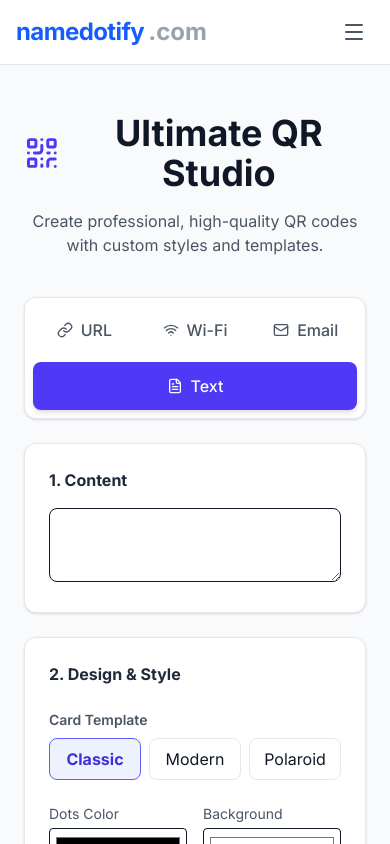
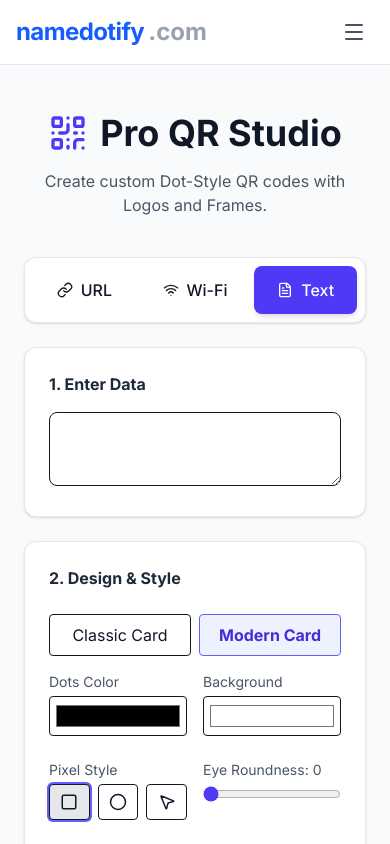
Before and after one commit to ashishjacob786/namedotify, a Next.js app: page /qrcode in a window 390 px wide. Both pictures are taken after a click on the button "Text". Shown: the top 844 px of the page. Built offline with nearby package versions, Linux system fonts and the light colour scheme.

Commit message:
Switched to react-qrcode-logo to fix Dots style and Lab color error

```diff
--- a/package.json
+++ b/package.json
@@ -15,6 +15,7 @@
     "qrcode.react": "^4.2.0",
     "react": "19.2.3",
     "react-dom": "19.2.3",
+    "react-qrcode-logo": "^4.0.0",
     "whois-json": "^2.0.4"
   },
   "devDependencies": {
--- a/src/app/qrcode/page.js
+++ b/src/app/qrcode/page.js
@@ -1,39 +1,38 @@
 "use client";
 import React, { useState } from 'react';
-import { QRCodeCanvas } from 'qrcode.react';
+import { QRCode } from 'react-qrcode-logo'; // ✅ New Library
 import html2canvas from 'html2canvas';
-import { QrCode, Download, Link as LinkIcon, Palette, Upload, Trash2, Wifi, Mail, FileText, Smartphone, Loader2, Layout, Square, Circle } from 'lucide-react';
+import { QrCode, Download, Link as LinkIcon, Palette, Upload, Trash2, Wifi, Mail, FileText, Smartphone, Loader2, Square, Circle, MousePointer2 } from 'lucide-react';
 
 export default function QrPage() {
-  const [activeTab, setActiveTab] = useState('url'); // url, wifi, email, text
+  const [activeTab, setActiveTab] = useState('url');
 
-  // Inputs
+  // Content Inputs
   const [url, setUrl] = useState('https://namedotify.com');
   const [text, setText] = useState('');
   const [wifiSsid, setWifiSsid] = useState('');
   const [wifiPass, setWifiPass] = useState('');
   const [email, setEmail] = useState('');
-  const [subject, setSubject] = useState('');
 
   // Design State
   const [label, setLabel] = useState('SCAN ME');
-  const [icon, setIcon] = useState(null);
+  const [icon, setIcon] = useState('');
   const [uploading, setUploading] = useState(false);
   const [fgColor, setFgColor] = useState('#000000');
   const [bgColor, setBgColor] = useState('#ffffff');
 
-  // Advanced Design Options
-  const [qrStyle, setQrStyle] = useState('squares'); // 'squares' or 'dots'
-  const [eyeRadius, setEyeRadius] = useState(0); // 0 to 15 (Corner roundness)
-  const [template, setTemplate] = useState('classic'); // 'classic', 'modern', 'polaroid'
+  // ✅ Advanced Styling (Ab ye 100% kaam karega)
+  const [qrStyle, setQrStyle] = useState('squares'); // 'squares' | 'dots' | 'fluid'
+  const [eyeRadius, setEyeRadius] = useState(0); // 0 - 20 (Corner roundness)
+  const [template, setTemplate] = useState('modern'); // classic, modern
 
-  // Generate Final QR Value
+  // QR Value Logic
   const getQrValue = () => {
     switch(activeTab) {
         case 'url': return url || 'https://namedotify.com';
-        case 'text': return text || 'Hello World';
+        case 'text': return text || 'Hello';
         case 'wifi': return `WIFI:T:WPA;S:${wifiSsid};P:${wifiPass};;`;
-        case 'email': return `mailto:${email}?subject=${subject}`;
+        case 'email': return `mailto:${email}`;
         default: return url;
     }
   };
@@ -47,51 +46,36 @@ export default function QrPage() {
         setTimeout(() => {
             setIcon(reader.result);
             setUploading(false);
-        }, 800);
+        }, 500);
       };
       reader.readAsDataURL(file);
     }
   };
 
-  // ✅ FIXED DOWNLOAD FUNCTION (Solves 'lab' color error)
+  // ✅ ERROR-PROOF DOWNLOAD FUNCTION
   const downloadQR = () => {
-    const element = document.getElementById('qr-download-area');
+    const element = document.getElementById('qr-capture-zone'); // Target ID
 
-    if (!element) {
-        alert("Error: Element not found.");
-        return;
-    }
+    if (!element) return;
 
-    setTimeout(async () => {
-        try {
-            const canvas = await html2canvas(element, {
+    // Use specific settings to avoid 'lab()' color errors
+    html2canvas(element, {
         useCORS: true,
-                allowTaint: true,
-                scale: 3, // High Quality
-                backgroundColor: null, // Transparent background fix
+        scale: 4, // Ultra HD
+        backgroundColor: null, // Transparent support
         logging: false,
-                // Fix for 'lab' color error: Force sRGB
-                onclone: (clonedDoc) => {
-                    const el = clonedDoc.getElementById('qr-download-area');
-                    if (el) {
-                        // Ensure no modern CSS variables leak in
-                        el.style.fontFeatureSettings = '"liga" 0';
-                    }
-                }
-            });
-
+    }).then(canvas => {
         const image = canvas.toDataURL("image/png");
         const link = document.createElement('a');
         link.href = image;
-            link.download = `namedotify-qr-${Date.now()}.png`;
+        link.download = `QR-${Date.now()}.png`;
         document.body.appendChild(link);
         link.click();
         document.body.removeChild(link);
-        } catch (error) {
-            console.error("Download Error:", error);
-            alert("Download failed. Try changing the color slightly.");
-        }
-    }, 100);
+    }).catch(err => {
+        console.error("Download Error:", err);
+        alert("Oops! Try choosing a simpler background color.");
+    });
   };
 
   return (
@@ -101,31 +85,28 @@ export default function QrPage() {
         {/* Header */}
         <div className="text-center mb-10 mt-6">
             <h1 className="text-4xl font-bold mb-4 flex items-center justify-center gap-3">
-                <QrCode className="text-indigo-600 w-10 h-10" /> Ultimate QR Studio
+                <QrCode className="text-indigo-600 w-10 h-10" /> Pro QR Studio
             </h1>
-            <p className="text-gray-600">Create professional, high-quality QR codes with custom styles and templates.</p>
+            <p className="text-gray-600">Create custom Dot-Style QR codes with Logos and Frames.</p>
         </div>
 
         <div className="grid grid-cols-1 lg:grid-cols-12 gap-8">
 
-            {/* LEFT SIDE: Controls (Cols 6) */}
+            {/* LEFT: Controls (Cols 6) */}
             <div className="lg:col-span-6 space-y-6">
 
-                {/* 1. Content Type */}
+                {/* 1. Content Tabs */}
                 <div className="bg-white p-2 rounded-xl shadow-sm border border-gray-200 flex flex-wrap gap-2">
                     {[
                         { id: 'url', icon: LinkIcon, label: 'URL' },
                         { id: 'wifi', icon: Wifi, label: 'Wi-Fi' },
-                        { id: 'email', icon: Mail, label: 'Email' },
                         { id: 'text', icon: FileText, label: 'Text' },
                     ].map((tab) => (
                         <button
                             key={tab.id}
                             onClick={() => setActiveTab(tab.id)}
                             className={`flex-1 flex items-center justify-center gap-2 py-3 px-4 rounded-lg font-medium transition ${
-                                activeTab === tab.id
-                                ? 'bg-indigo-600 text-white shadow-md'
-                                : 'hover:bg-gray-100 text-gray-600'
+                                activeTab === tab.id ? 'bg-indigo-600 text-white shadow-md' : 'hover:bg-gray-100'
                             }`}
                         >
                             <tab.icon size={16} /> {tab.label}
@@ -133,38 +114,30 @@ export default function QrPage() {
                     ))}
                 </div>
 
-                {/* 2. Input Fields */}
+                {/* 2. Inputs */}
                 <div className="bg-white p-6 rounded-xl shadow-sm border border-gray-200">
-                    <h3 className="font-bold text-gray-800 mb-4">1. Content</h3>
-                    {activeTab === 'url' && <input type="text" value={url} onChange={(e) => setUrl(e.target.value)} className="w-full p-3 border rounded-lg focus:ring-2 focus:ring-indigo-500 outline-none" />}
-                    {activeTab === 'text' && <textarea value={text} onChange={(e) => setText(e.target.value)} className="w-full p-3 border rounded-lg focus:ring-2 focus:ring-indigo-500 outline-none" />}
+                    <h3 className="font-bold text-gray-800 mb-4">1. Enter Data</h3>
+                    {activeTab === 'url' && <input type="text" value={url} onChange={(e) => setUrl(e.target.value)} className="w-full p-3 border rounded-lg outline-none focus:border-indigo-500" />}
+                    {activeTab === 'text' && <textarea value={text} onChange={(e) => setText(e.target.value)} className="w-full p-3 border rounded-lg outline-none focus:border-indigo-500" />}
                     {activeTab === 'wifi' && (
                         <div className="grid grid-cols-2 gap-4">
                             <input type="text" value={wifiSsid} onChange={(e) => setWifiSsid(e.target.value)} placeholder="SSID" className="w-full p-3 border rounded-lg" />
                             <input type="text" value={wifiPass} onChange={(e) => setWifiPass(e.target.value)} placeholder="Password" className="w-full p-3 border rounded-lg" />
                         </div>
                     )}
-                    {activeTab === 'email' && <input type="email" value={email} onChange={(e) => setEmail(e.target.value)} placeholder="Email" className="w-full p-3 border rounded-lg" />}
                 </div>
 
                 {/* 3. Design Controls */}
                 <div className="bg-white p-6 rounded-xl shadow-sm border border-gray-200 space-y-6">
                     <h3 className="font-bold text-gray-800">2. Design & Style</h3>
 
-                    {/* Template Selection */}
-                    <div>
-                        <label className="block text-sm text-gray-600 mb-2 font-semibold">Card Template</label>
-                        <div className="flex gap-2">
-                            {['classic', 'modern', 'polaroid'].map((t) => (
-                                <button
-                                    key={t}
-                                    onClick={() => setTemplate(t)}
-                                    className={`flex-1 py-2 rounded-lg border capitalize ${template === t ? 'bg-indigo-50 border-indigo-500 text-indigo-700 font-bold' : 'bg-white border-gray-200'}`}
-                                >
-                                    {t}
+                    {/* Template */}
+                    <div className="flex gap-2 mb-4">
+                        {['classic', 'modern'].map((t) => (
+                            <button key={t} onClick={() => setTemplate(t)} className={`flex-1 py-2 border rounded capitalize ${template === t ? 'bg-indigo-50 border-indigo-500 text-indigo-700 font-bold' : ''}`}>
+                                {t} Card
                             </button>
                         ))}
-                        </div>
                     </div>
 
                     {/* Colors */}
@@ -179,17 +152,18 @@ export default function QrPage() {
                         </div>
                     </div>
 
-                    {/* QR Style (Dots vs Squares) */}
+                    {/* PIXEL STYLE & RADIUS */}
                     <div className="grid grid-cols-2 gap-4">
                         <div>
                             <label className="block text-sm text-gray-600 mb-1">Pixel Style</label>
                             <div className="flex gap-2">
-                                <button onClick={() => setQrStyle('squares')} className={`p-2 rounded border ${qrStyle === 'squares' ? 'bg-gray-200' : ''}`}><Square size={20}/></button>
-                                <button onClick={() => setQrStyle('dots')} className={`p-2 rounded border ${qrStyle === 'dots' ? 'bg-gray-200' : ''}`}><Circle size={20}/></button>
+                                <button onClick={() => setQrStyle('squares')} className={`flex-1 py-2 border rounded flex justify-center ${qrStyle === 'squares' ? 'bg-gray-200 ring-2 ring-indigo-500' : ''}`} title="Squares"><Square size={18}/></button>
+                                <button onClick={() => setQrStyle('dots')} className={`flex-1 py-2 border rounded flex justify-center ${qrStyle === 'dots' ? 'bg-gray-200 ring-2 ring-indigo-500' : ''}`} title="Dots"><Circle size={18}/></button>
+                                <button onClick={() => setQrStyle('fluid')} className={`flex-1 py-2 border rounded flex justify-center ${qrStyle === 'fluid' ? 'bg-gray-200 ring-2 ring-indigo-500' : ''}`} title="Fluid"><MousePointer2 size={18}/></button>
                             </div>
                         </div>
                         <div>
-                            <label className="block text-sm text-gray-600 mb-1">Corner Roundness</label>
+                            <label className="block text-sm text-gray-600 mb-1">Eye Roundness: {eyeRadius}</label>
                             <input type="range" min="0" max="20" value={eyeRadius} onChange={(e) => setEyeRadius(Number(e.target.value))} className="w-full accent-indigo-600" />
                         </div>
                     </div>
@@ -203,99 +177,87 @@ export default function QrPage() {
                         <div>
                             <label className="block text-sm text-gray-600 mb-1">Logo</label>
                             <div className="flex items-center gap-2">
-                                <label className={`cursor-pointer bg-gray-100 hover:bg-gray-200 px-3 py-2 rounded border text-sm flex items-center gap-1 ${uploading ? 'opacity-50' : ''}`}>
+                                <label className={`cursor-pointer bg-gray-100 hover:bg-gray-200 px-3 py-2 rounded border text-sm flex items-center gap-1 w-full justify-center ${uploading ? 'opacity-50' : ''}`}>
                                     {uploading ? <Loader2 size={14} className="animate-spin"/> : <Upload size={14} />} Upload
                                     <input type="file" accept="image/*" onChange={handleIconUpload} className="hidden" disabled={uploading} />
                                 </label>
-                                {icon && <button onClick={() => setIcon(null)} className="text-red-500 p-2"><Trash2 size={16}/></button>}
+                                {icon && <button onClick={() => setIcon('')} className="text-red-500 p-2"><Trash2 size={16}/></button>}
                             </div>
                         </div>
                     </div>
                 </div>
             </div>
 
-            {/* RIGHT SIDE: Preview (Cols 6) */}
+            {/* RIGHT: Preview (Cols 6) */}
             <div className="lg:col-span-6">
                 <div className="sticky top-6">
-                    <div className="bg-gray-900 p-6 md:p-10 rounded-2xl shadow-2xl flex flex-col items-center justify-center min-h-[500px]">
+                    <div className="bg-gray-800 p-6 md:p-10 rounded-2xl shadow-2xl flex flex-col items-center justify-center min-h-[500px]">
 
-                        {/* 🟢 DOWNLOAD AREA START 🟢 */}
+                        {/* 🟢 CAPTURE ZONE (Pure Inline CSS to fix download error) 🟢 */}
                         <div
-                            id="qr-download-area"
-                            className="transition-all duration-300 transform hover:scale-[1.01]"
+                            id="qr-capture-zone"
                             style={{
-                                // Explicit styling to prevent 'lab' errors
-                                backgroundColor: template === 'polaroid' ? '#ffffff' : (template === 'modern' ? fgColor : 'transparent'),
-                                padding: template === 'polaroid' ? '20px 20px 60px 20px' : '0px',
-                                borderRadius: template === 'modern' ? '24px' : '0px',
-                                boxShadow: template === 'polaroid' ? '0 10px 25px rgba(0,0,0,0.1)' : 'none',
+                                backgroundColor: template === 'modern' ? fgColor : 'transparent',
+                                padding: template === 'modern' ? '20px' : '0px',
+                                borderRadius: '20px',
+                                display: 'inline-block', // Important for canvas sizing
                                 textAlign: 'center'
                             }}
                         >
-                            {/* Inner Card */}
-                            <div
-                                style={{
+                            <div style={{
                                 backgroundColor: bgColor,
                                 padding: '25px',
-                                    borderRadius: template === 'modern' ? '20px' : (template === 'polaroid' ? '4px' : '16px'),
+                                borderRadius: template === 'modern' ? '16px' : '12px',
                                 display: 'flex',
                                 flexDirection: 'column',
                                 alignItems: 'center',
                                 justifyContent: 'center',
-                                    boxShadow: template === 'modern' ? '0 5px 15px rgba(0,0,0,0.2)' : 'none'
-                                }}
-                            >
-                                {/* Header Text */}
+                                boxShadow: '0 4px 6px rgba(0,0,0,0.1)'
+                            }}>
+                                {/* Label Top */}
                                 {label && template === 'modern' && (
-                                    <div style={{ marginBottom: '15px', fontWeight: 'bold', textTransform: 'uppercase', color: fgColor, letterSpacing: '1px' }}>
+                                    <div style={{ marginBottom: '15px', fontWeight: 'bold', textTransform: 'uppercase', color: fgColor, fontSize: '18px', fontFamily: 'sans-serif' }}>
                                         {label}
                                     </div>
                                 )}
 
-                                {/* THE QR CODE */}
-                                <QRCodeCanvas
+                                {/* THE NEW LIBRARY QR CODE */}
+                                <QRCode
                                     value={getQrValue()}
-                                    size={280}
+                                    size={250}
                                     fgColor={fgColor}
                                     bgColor={bgColor}
-                                    level={"H"}
-                                    includeMargin={false}
-                                    imageSettings={icon ? { src: icon, height: 60, width: 60, excavate: true } : undefined}
-                                    style={{
-                                        borderRadius: `${eyeRadius}px` // Applying radius to the canvas element roughly
-                                    }}
+                                    qrStyle={qrStyle} // 'squares' | 'dots' | 'fluid'
+                                    eyeRadius={eyeRadius} // [10, 10, 10]
+                                    logoImage={icon}
+                                    logoWidth={60}
+                                    logoHeight={60}
+                                    logoOpacity={1}
+                                    removeQrCodeBehindLogo={true}
+                                    ecLevel="H"
                                 />
 
-                                {/* Footer Text */}
-                                {label && template !== 'modern' && (
-                                    <div style={{
-                                        marginTop: '15px',
-                                        fontFamily: 'monospace',
-                                        fontWeight: 'bold',
-                                        color: fgColor,
-                                        fontSize: '20px',
-                                        textTransform: 'uppercase'
-                                    }}>
+                                {/* Label Bottom */}
+                                {label && template === 'classic' && (
+                                    <div style={{ marginTop: '15px', fontWeight: 'bold', textTransform: 'uppercase', color: fgColor, fontSize: '20px', fontFamily: 'sans-serif' }}>
                                         {label}
                                     </div>
                                 )}
                             </div>
                         </div>
-                        {/* 🔴 DOWNLOAD AREA END 🔴 */}
+                        {/* 🔴 END CAPTURE ZONE 🔴 */}
 
-                        <div className="mt-8 w-full max-w-sm space-y-3">
-                            <p className="text-gray-400 text-xs text-center flex items-center justify-center gap-1">
-                                <Smartphone size={12} /> Test with your camera before downloading
+                        <p className="mt-8 text-gray-400 text-xs flex items-center justify-center gap-1 mb-4">
+                            <Smartphone size={12} /> Scan to test before downloading
                         </p>
+
                         <button
                             onClick={downloadQR}
-                                className="bg-indigo-500 hover:bg-indigo-600 text-white w-full py-4 rounded-xl font-bold text-lg shadow-lg hover:shadow-indigo-500/40 transition flex items-center justify-center gap-2"
+                            className="bg-green-500 hover:bg-green-600 text-white w-full max-w-sm py-4 rounded-xl font-bold text-lg shadow-lg hover:shadow-green-500/30 transition transform hover:scale-[1.02] flex items-center justify-center gap-2"
                         >
-                                <Download size={22} />
-                                Download Card
+                            <Download size={24} />
+                            Download High Quality
                         </button>
-                        </div>
-
                     </div>
                 </div>
             </div>
```
Also changed, not shown: 1 other file (tests, documents, lock files or other folders). Lines whose indentation alone changed are shown as unchanged.
